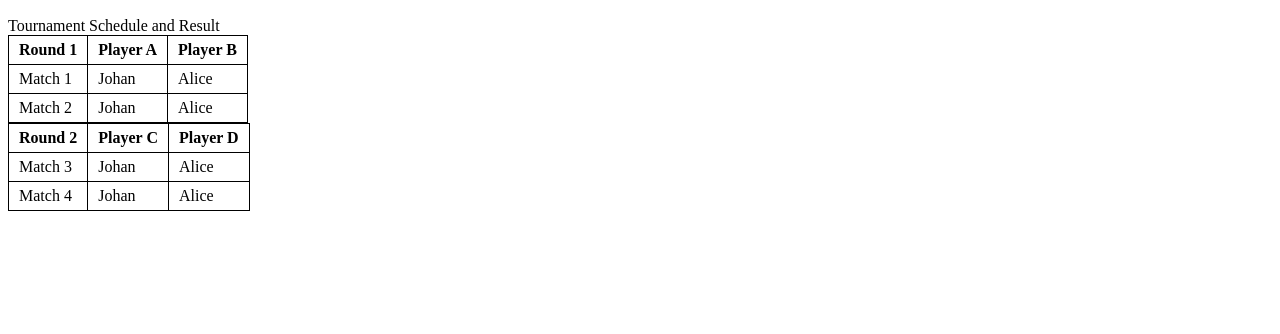
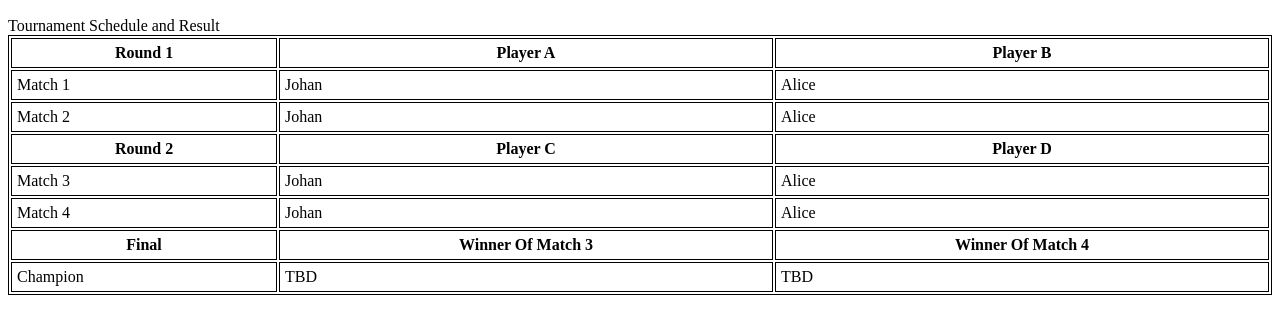
Before and after one commit to tuhin-swe/HTML-5-practice-1, a plain HTML site: page table.html in a window 1280 px wide. Shown: the part 50-384 px from the top of the page. Drawn offline with Linux system fonts and the light colour scheme.

Commit message:
Table commit2

```diff
--- a/table.html
+++ b/table.html
@@ -6,14 +6,13 @@
     <title>Practice 2</title>
     <style>
         table{
-            border-collapse: collapse;
+            width: 100%;
+        }
+        table, th, td, tr{
+            border: 1px solid black;
         }
         td ,th{
-            border: 1px solid black;
-            padding: 5px 10px;
-        }
-        tfoot>tr>td{
-            text-align: center;
+            padding: 5px;
         }
         caption{
             margin-bottom: 15px;
@@ -47,8 +46,8 @@
                 <td>Alice</td>
             </tr>
         </tbody>
-       </table>
-       <table>
+
+
         <thead>
            <tr>
             <th>Round 2</th>
@@ -66,7 +65,25 @@
                 <td>Match 4</td>
                 <td>Johan</td>
                 <td>Alice</td>
-            </tr></table>
+            </tr>
+
+
+            <thead>
+                <tr>
+                    <th>Final</th>
+                    <th>Winner Of Match 3</th>
+                    <th>Winner Of Match 4</th>
+                </tr>
+            </thead>
+            <tbody>
+                <tr>
+                    <td>Champion</td>
+                    <td>TBD</td>
+                    <td>TBD</td>
+                </tr>
+            </tbody>
+        </table>
+
     </main>
     <footer>
 
```
